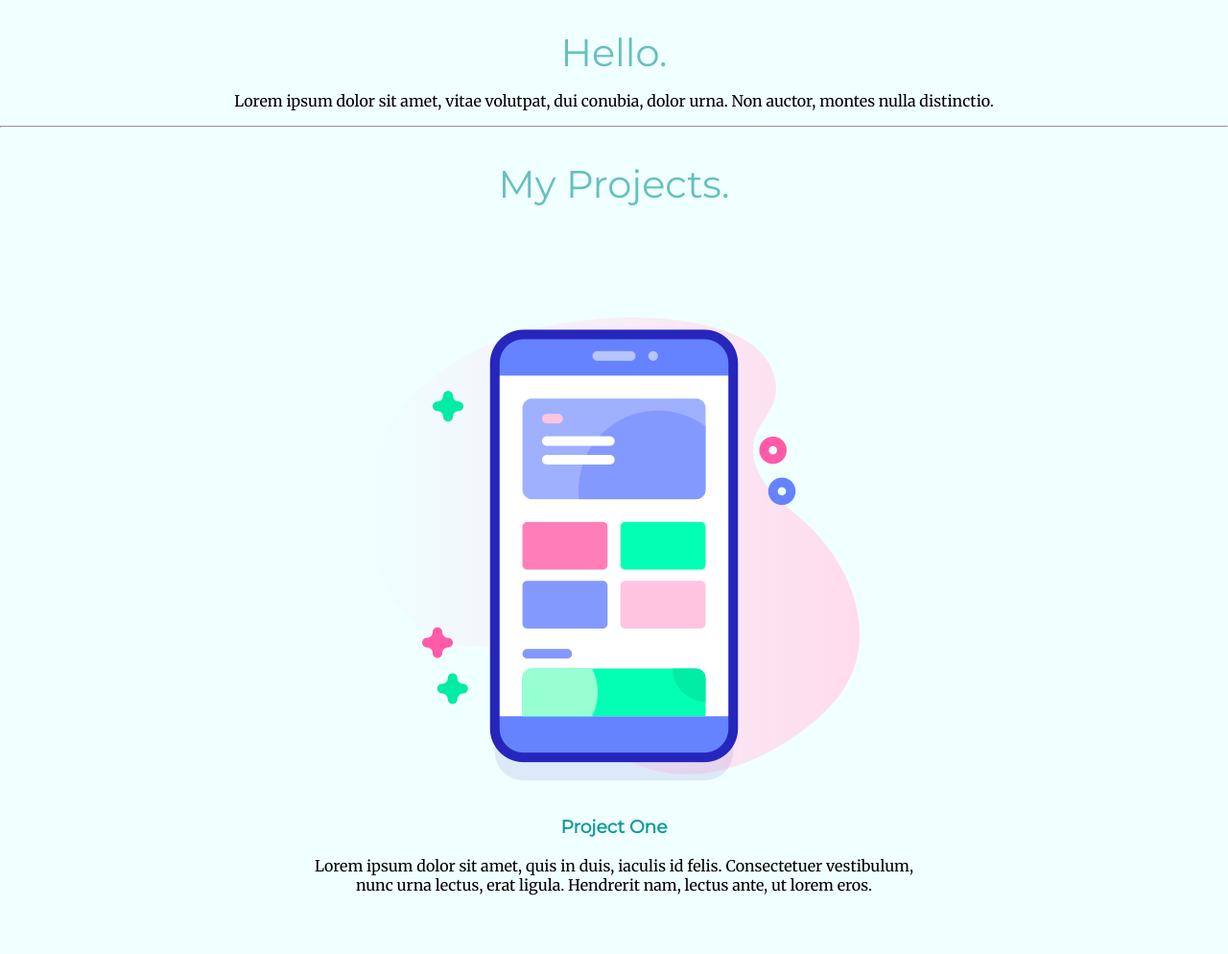
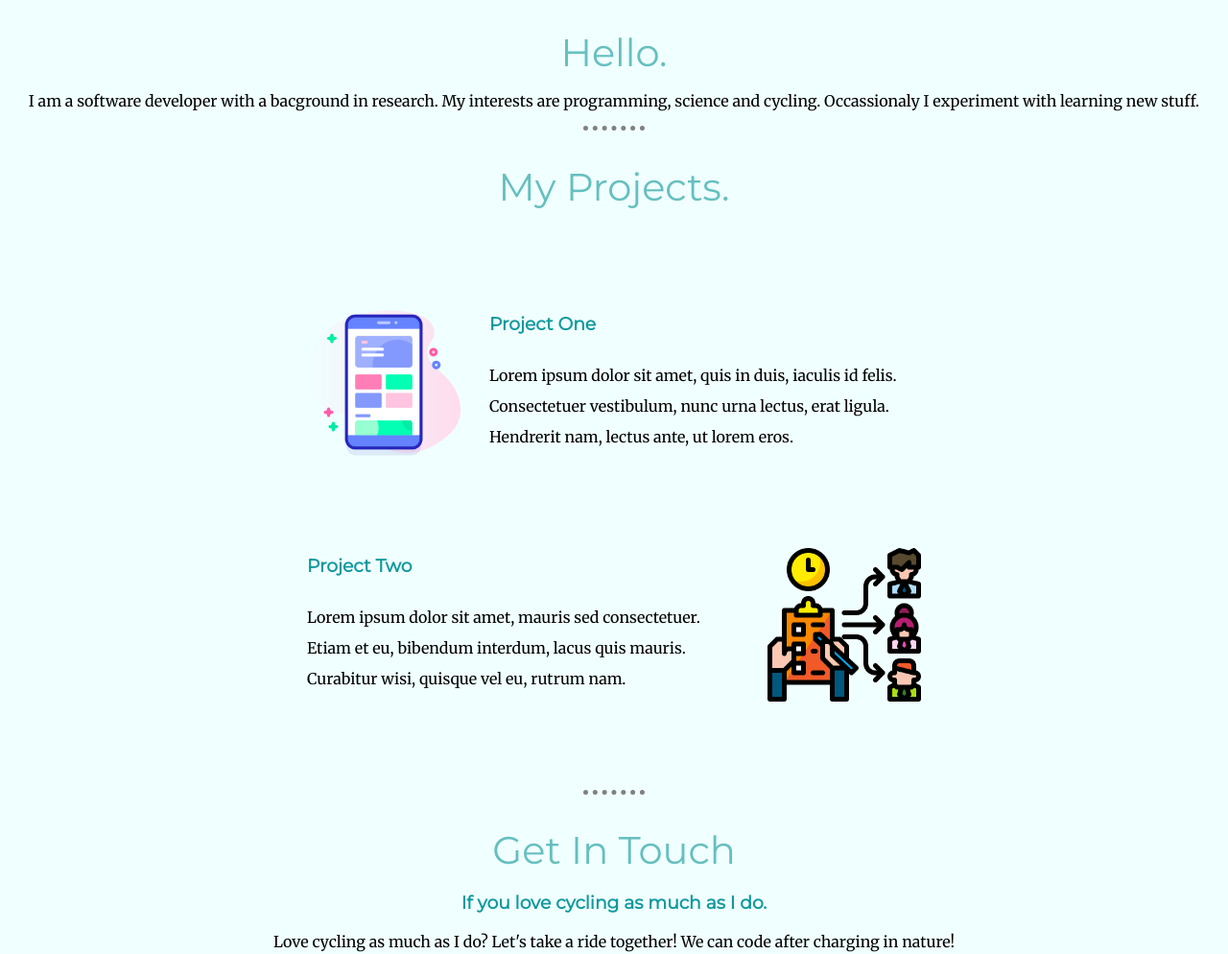
Before and after one commit to RefMags/CSS---Personal-Site, a plain HTML site: page index.html in a window 1280 px wide. Shown: the part 940-1934 px from the top of the page at 96% size. Drawn offline with Linux system fonts and the light colour scheme.

Commit message:
styling done

```diff
--- a/css/styles.css
+++ b/css/styles.css
@@ -29,6 +29,14 @@ h3 {
 a {
   color: #11999E;
 }
+
+hr {
+    width: 5%;
+    border-style: dotted none none;
+    border-color: grey;
+    border-width: 5px;
+}
+
 .top-container {
   position: relative;
 }
@@ -39,6 +47,8 @@ a {
 .project-row {
   width: 50%;
   margin: 100px auto 100px auto;
+  text-align: left;
+  line-height: 2;
 }
 
 .dev {
@@ -61,3 +71,25 @@ a {
   height: 260px;
   border-radius: 30%;
 }
+
+.management-img {
+  width: 25%;
+  float: left;
+  margin-right: 30px;
+}
+
+.booking-img {
+  width: 25%;
+  float: right;
+  margin-left: 30px;
+}
+
+.btn:hover {
+    background: #30e3cb;
+    background-image: -webkit-linear-gradient(top, #30e3cb, #2bc4ad);
+    background-image: -moz-linear-gradient(top, #30e3cb, #2bc4ad);
+    background-image: -ms-linear-gradient(top, #30e3cb, #2bc4ad);
+    background-image: -o-linear-gradient(top, #30e3cb, #2bc4ad);
+    background-image: linear-gradient(to bottom, #30e3cb, #2bc4ad);
+    text-decoration: none;
+}
--- a/index.html
+++ b/index.html
@@ -25,18 +25,19 @@
     <div class="profile">
       <img class="profile-pic" src="images/ref-photo.jpg" alt="profile-pic">
       <h2>Hello.</h2>
-      <p>Lorem ipsum dolor sit amet, vitae volutpat, dui conubia, dolor urna. Non auctor, montes nulla distinctio.</p>
+      <p>I am a software developer with a bacground in research. My interests are programming, science and cycling. Occassionaly I experiment with learning new stuff.  </p>
     </div>
     <hr>
     <div class="skills">
       <h2>My Projects.</h2>
       <div class="project-row">
-        <img class="project-img" src="images/project-one.png" alt="management-app">
+        <img class="management-img" src="images/project-one.png" alt="management-app">
         <h3>Project One</h3>
         <p>Lorem ipsum dolor sit amet, quis in duis, iaculis id felis. Consectetuer vestibulum, nunc urna lectus, erat ligula. Hendrerit nam, lectus ante, ut lorem eros.</p>
       </div>
       <div class="project-row">
-        <img class="project-img" src="images/project-two.png" alt="bookings-app">
+<!-- use float only when wrapping text around an element. exceptional cases -->
+        <img class="booking-img" src="images/project-two.png" alt="bookings-app">
         <h3>Project Two</h3>
         <p>Lorem ipsum dolor sit amet, mauris sed consectetuer. Etiam et eu, bibendum interdum, lacus quis mauris. Curabitur wisi, quisque vel eu, rutrum nam.</p>
       </div>
@@ -44,8 +45,8 @@
     <hr>
     <div class="contact-me">
       <h2>Get In Touch</h2>
-      <h3>Lorem ipsum dolor sit amet, non elit.</h3>
-      <p>Lorem ipsum dolor sit amet, in quis, aenean amet. Phasellus sodales, tellus donec dui, ornare erat.</p>
+      <h3>If you love cycling as much as I do.</h3>
+      <p>Love cycling as much as I do? Let's take a ride together! We can code after charging in nature!</p>
       <a class="btn" href="mailto:name@email.com">CONTACT ME</a>
     </div>
   </div>
```
